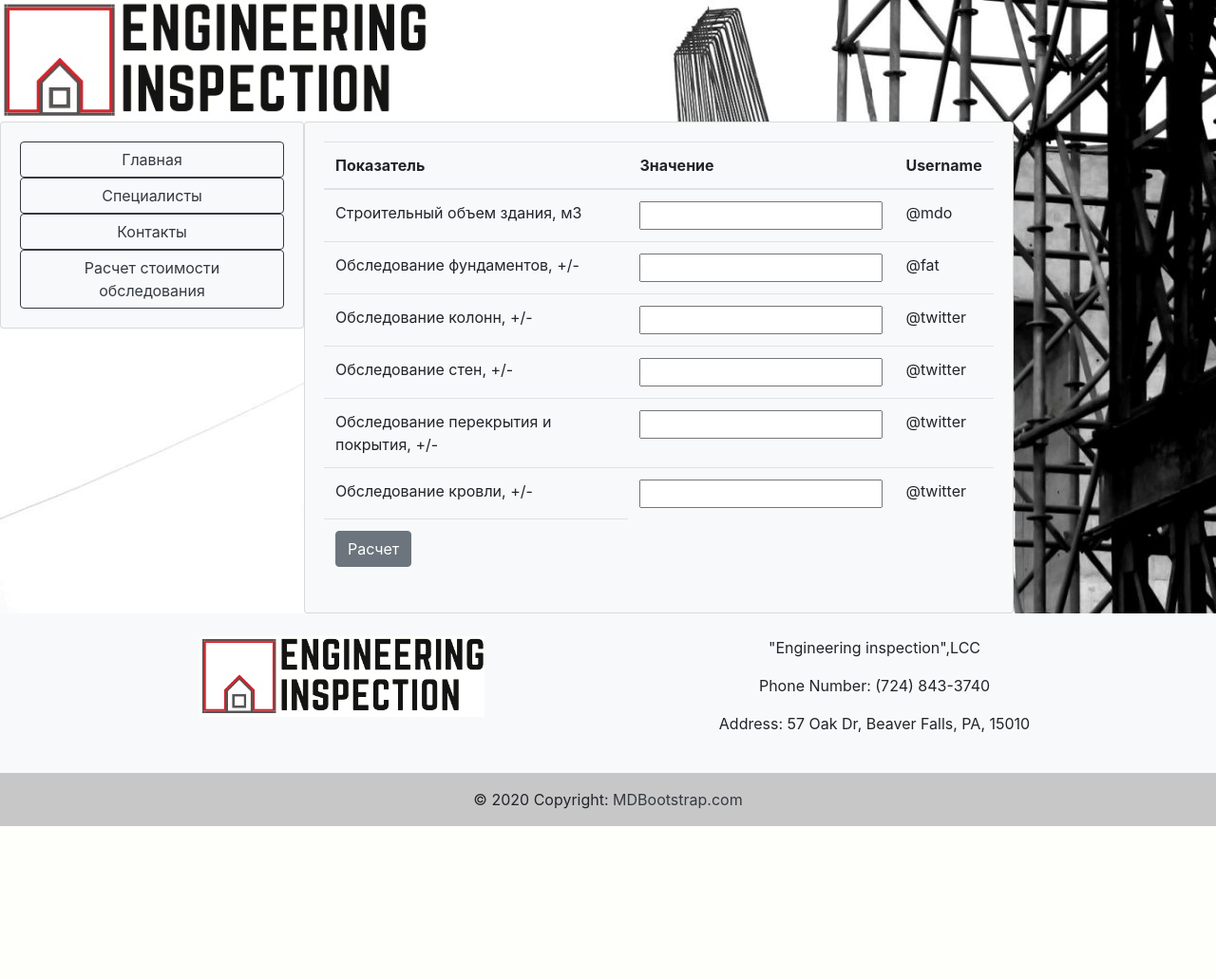
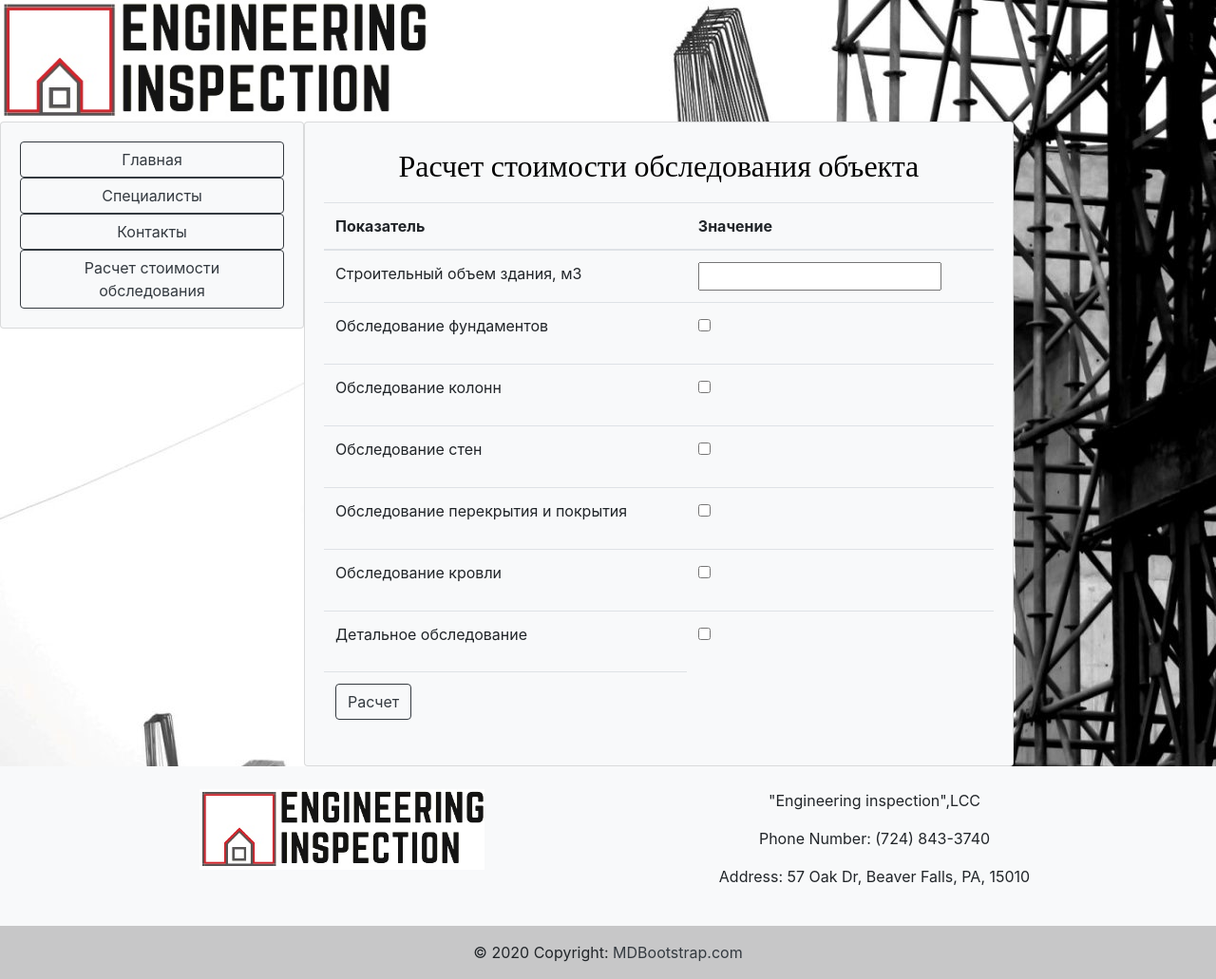
Before and after one commit to Eug-e/Ing_insp, a Django app: page /line14 in a window 1280 px wide. Shown: the whole page at 95% size. Before the commit the page ends 870 px from the top, so only its background shows below. Run offline with Django 3.2, Linux system fonts and the light colour scheme; some libraries are stand-ins or nearby versions.

Commit message:
17/02/2021

```diff
--- a/beltex/templates/Costs.html
+++ b/beltex/templates/Costs.html
@@ -38,13 +38,14 @@
           </div>
           <div class="col-7" style = "padding: 0px" style="height: 5000px">
             <div class = "card card-body bg-light" align="center" >
+                <p><font size="6" color="black" face="Impact">Расчет стоимости обследования объекта</font>
                 <table class="table">
   <thead>
     <tr>
 
       <th scope="col">Показатель</th>
       <th scope="col">Значение</th>
-      <th scope="col">Username</th>
+
     </tr>
   </thead>
   <tbody>
@@ -52,41 +53,108 @@
 
       <td>Строительный объем здания, м3</td>
       <td><input type = "text" name = "volume" id='id15'></td>
-      <td>@mdo</td>
+
     </tr>
     <tr>
 
-      <td>Обследование фундаментов, +/-</td>
-      <td><input type = "text" name = "fund"></td>
-      <td>@fat</td>
+      <td>Обследование фундаментов</td>
+      <td> <div class="form-group">
+                        <div class="form-check">
+                          <input class="form-check-input" type="checkbox" value="" id="invalidCheck" required>
+                          <label class="form-check-label" for="invalidCheck">
+
+                          </label>
+                          <div class="invalid-feedback">
+                            You must agree before submitting.
+                          </div>
+                        </div>
+                      </div></td>
+
+
     </tr>
     <tr>
 
-      <td>Обследование колонн, +/-</td>
-      <td> <input type = "text" name = "column"></td>
-      <td>@twitter</td>
+      <td>Обследование колонн</td>
+       <td> <div class="form-group">
+                        <div class="form-check">
+                          <input class="form-check-input" type="checkbox" value="" id="invalidCheck" required>
+                          <label class="form-check-label" for="invalidCheck">
+
+                          </label>
+                          <div class="invalid-feedback">
+                            You must agree before submitting.
+                          </div>
+                        </div>
+                      </div></td>
+
     </tr>
       <tr>
 
-        <td>Обследование стен, +/-</td>
-        <td> <input type = "text" name = "wall"></td>
-        <td>@twitter</td>
+        <td>Обследование стен</td>
+        <td> <div class="form-group">
+                        <div class="form-check">
+                          <input class="form-check-input" type="checkbox" value="" id="invalidCheck" required>
+                          <label class="form-check-label" for="invalidCheck">
+
+                          </label>
+                          <div class="invalid-feedback">
+                            You must agree before submitting.
+                          </div>
+                        </div>
+                      </div></td>
+
       </tr>
     <tr>
 
-        <td>Обследование перекрытия и покрытия, +/-</td>
-        <td> <input type = "text" name = "ceiling"></td>
-        <td>@twitter</td>
+        <td>Обследование перекрытия и покрытия</td>
+        <td> <div class="form-group">
+                        <div class="form-check">
+                          <input class="form-check-input" type="checkbox" value="" id="invalidCheck" required>
+                          <label class="form-check-label" for="invalidCheck">
+
+                          </label>
+                          <div class="invalid-feedback">
+                            You must agree before submitting.
+                          </div>
+                        </div>
+                      </div></td>
+
       </tr>
     <tr>
 
-        <td>Обследование кровли, +/-</td>
-        <td> <input type = "text" name = "roof"></td>
-        <td>@twitter</td>
+        <td>Обследование кровли</td>
+        <td> <div class="form-group">
+                        <div class="form-check">
+                          <input class="form-check-input" type="checkbox" value="" id="invalidCheck" required>
+                          <label class="form-check-label" for="invalidCheck">
+
+                          </label>
+                          <div class="invalid-feedback">
+                            You must agree before submitting.
+                          </div>
+                        </div>
+                      </div></td>
+
+      </tr>
+    <tr>
+
+        <td>Детальное обследование</td>
+        <td> <div class="form-group">
+                        <div class="form-check">
+                          <input class="form-check-input" type="checkbox" value="" id="invalidCheck" required>
+                          <label class="form-check-label" for="invalidCheck">
+
+                          </label>
+                          <div class="invalid-feedback">
+                            You must agree before submitting.
+                          </div>
+                        </div>
+                      </div></td>
+
       </tr>
     <tr>
 <!--        <td><button id='id16'>Расчет</button</td>-->
-        <td><button class="btn btn-secondary" id='id16' >Расчет</button></td>
+        <td><button class="btn btn-outline-dark" id='id16' >Расчет</button></td>
       </tr>
   </tbody>
 </table>
--- a/beltex/templates/spec.html
+++ b/beltex/templates/spec.html
@@ -43,7 +43,7 @@
           </div>
           <div class="col-7" style = "padding: 0px" style="height: 5000px">
             <div class = "card card-body bg-light" align="center" >
-
+                <p><font size="6" color="black" face="Impact">Наши специалисты</font>
                 <div class="container">
                     <div class="card-group">
                       <div class="card">
--- a/beltex/urls.py
+++ b/beltex/urls.py
@@ -16,7 +16,7 @@ from beltex.views import Spec
 from django.conf import settings
 from django.conf.urls.static import static
 from beltex.views import Obj
-
+from beltex.views import contacts
 urlpatterns = [
     path('line1', index),
     path('line2', str1),
@@ -33,5 +33,6 @@ urlpatterns = [
     path('line14', Costs),
     path('line15', Spec),
     path('line16', Obj),
+    path('line17', contacts)
 
 ] + static(settings.MEDIA_URL, document_root=settings.MEDIA_ROOT)
--- a/beltex/views.py
+++ b/beltex/views.py
@@ -99,3 +99,6 @@ def Spec (request):
 
 def Obj (request):
     return render (request, 'objects.html')
+
+def contacts (request):
+    return render (request, 'Contacts.html')
```
Also changed, not shown: beltex/templates/Contacts.html (added, +108 -0 lines), beltex/templates/Objects.html (+5 -3 lines), beltex/templates/Registration.html (+0 -46 lines), beltex/templates/index.html (+7 -6 lines), db.sqlite3.
